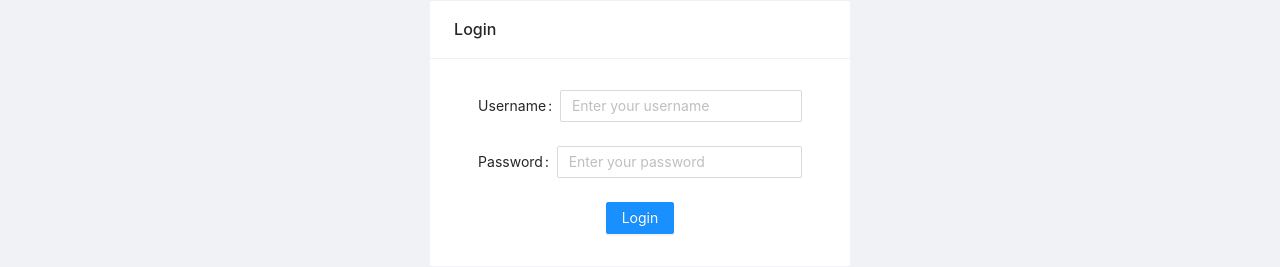
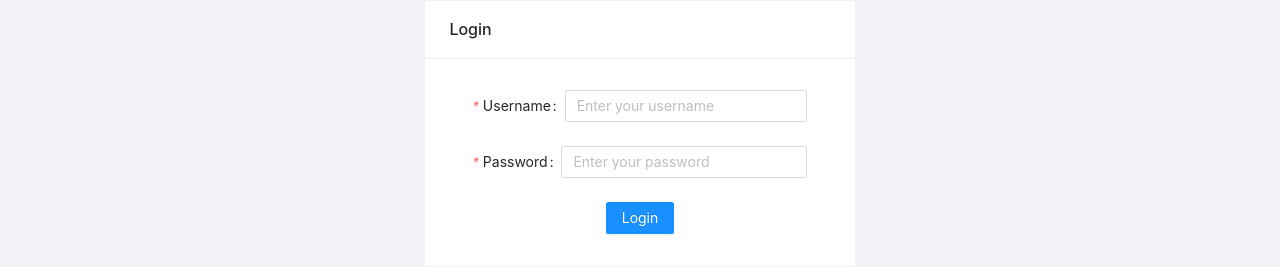
Before and after one commit to aliaks10/calendar, a React (Create React App) app: page /login in a window 1280 px wide. Shown: the part 123-390 px from the top of the page. Built offline with nearby package versions, Linux system fonts and the light colour scheme.

Commit message:
added RulesHelper, added required rule to Form.Items in LoginForm

```diff
--- a/src/components/forms/LoginForm.tsx
+++ b/src/components/forms/LoginForm.tsx
@@ -1,5 +1,6 @@
 import React, {ChangeEvent, useState} from 'react';
 import {Button, Form, Input, Row} from "antd";
+import {RulesHelper} from "../../utils/RulesHelper";
 
 const LoginForm = () => {
     const [values, setValues] = useState({username: "", password: ""});
@@ -15,6 +16,7 @@ const LoginForm = () => {
             <Form.Item
                 label="Username"
                 name="username"
+                rules={[RulesHelper.required("Username field can not be empty")]}
             >
                 <Input
                     type="text"
@@ -27,6 +29,7 @@ const LoginForm = () => {
             <Form.Item
                 label="Password"
                 name="password"
+                rules={[RulesHelper.required("Password field can not be empty")]}
             >
                 <Input
                     type="password"
--- /dev/null
+++ b/src/utils/RulesHelper.ts
@@ -0,0 +1,6 @@
+export const RulesHelper = {
+    required: (message: string) => ({
+        message,
+        required: true
+    }),
+};
```
